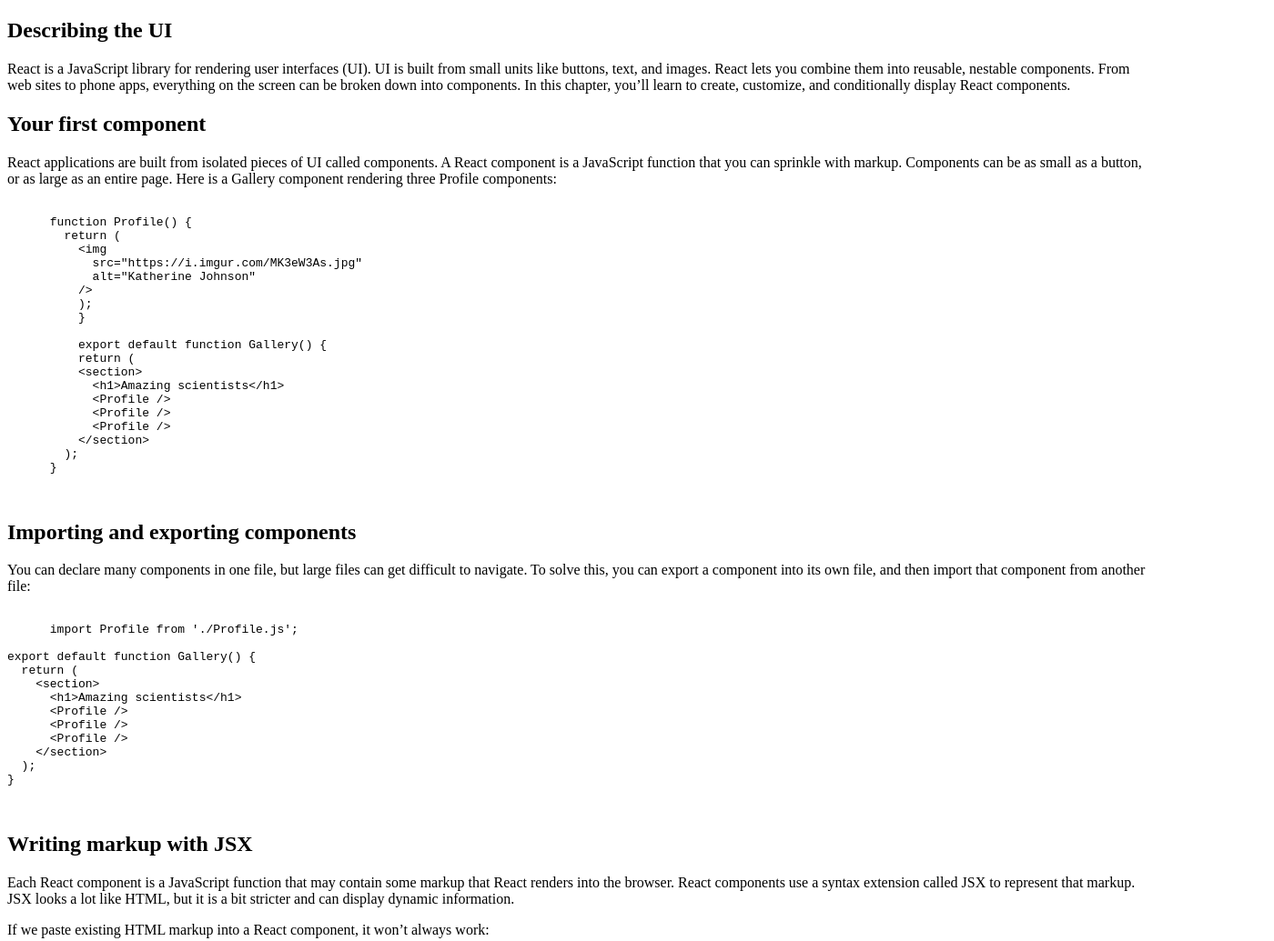
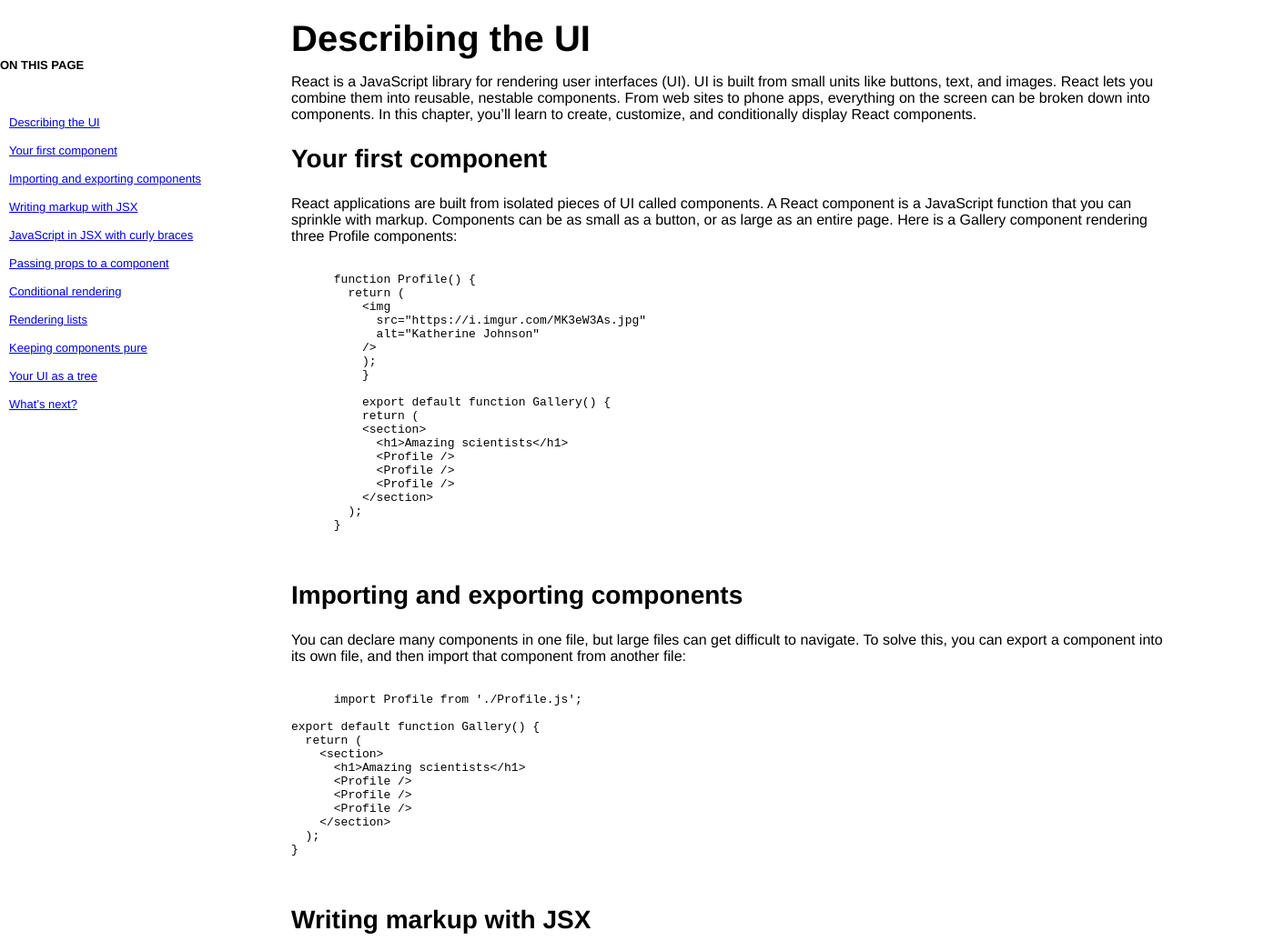
Before and after one commit to SergiuRomaniuc/DocumentationProject, a website built with webpack: page index.html in a window 1280 px wide. Shown: the top 1035 px of the page at 91% size, 1400 px wide, since content can reach past the window. Built offline with nearby package versions, Linux system fonts and the light colour scheme.

Commit message:
made the layout

```diff
--- a/css/styles.css
+++ b/css/styles.css
@@ -0,0 +1,58 @@
+
+body {
+  margin: 0;
+  display: flex;
+  font-family: Helvetica, Arial, sans-serif;
+}
+
+#main-doc {
+  position: absolute;
+  margin-left: 300px;
+  padding: 20px;
+  box-sizing: border-box;
+  background-color: #ffffff;
+  width: 1000px;
+  display: block;
+}
+
+#navbar {
+  width: 300px;
+  height: 100%;
+  box-sizing: border-box;
+  position: fixed;
+  left: 0;
+  margin-top: 40px;
+}
+
+#navbar a {
+  display: block;
+  padding: 8px 0;
+  margin-left: 10px;
+  font-size: 13px;
+}
+
+.nav-header {
+  margin: 0 12px;
+  padding-bottom: 16px;
+  font-size: 13px;
+  font-weight: 700;
+}
+
+h1 {
+  font-size: 40px;
+  margin: 0;
+}
+
+h2 {
+  font-size: 28px;
+  margin: 0;
+}
+
+header:not(.navbar-header):not(.main-header) {
+  margin: 24px 0;
+  padding-right: 28px;
+}
+
+header.main-header {
+  padding-right: 28px;
+}
--- a/index.html
+++ b/index.html
@@ -6,9 +6,23 @@
   <meta name="viewport" content="width=device-width, initial-scale=1.0" />
 </head>
 <body>
+<nav id="navbar">
+  <header class="nav-header"> ON THIS PAGE</header>
+  <a class="nav-link" href="#Describing_the_UI">Describing the UI</a>
+  <a class="nav-link" href="#Your_first_component">Your first component</a>
+  <a class="nav-link" href="#Importing_and_exporting_components">Importing and exporting components</a>
+  <a class="nav-link" href="#Writing_markup_with_JSX">Writing markup with JSX</a>
+  <a class="nav-link" href="#JavaScript_in_JSX_with_curly_braces">JavaScript in JSX with curly braces</a>
+  <a class="nav-link" href="#Passing_props_to_a_component">Passing props to a component</a>
+  <a class="nav-link" href="#Conditional_rendering">Conditional rendering</a>
+  <a class="nav-link" href="#Rendering_lists">Rendering lists</a>
+  <a class="nav-link" href="#Keeping_components_pure">Keeping components pure</a>
+  <a class="nav-link" href="#Your_UI_as_a_tree">Your UI as a tree</a>
+  <a class="nav-link" href="#What’s_next?">What’s next?</a>
+</nav>
 <main id="main-doc">
   <section class="main-section" id="Describing_the_UI">
-    <header>
+    <header class="main-header">
       <h1>Describing the UI</h1>
     </header>
     <p>React is a JavaScript library for rendering user interfaces (UI). UI is built from small units like buttons, text, and images. React lets you combine them into reusable, nestable components. From web sites to phone apps, everything on the screen can be broken down into components. In this chapter, you’ll learn to create, customize, and conditionally display React components.</p>
@@ -404,19 +418,5 @@
 
 
 </main>
-<nav id="navbar">
-  <header>ON THIS PAGE</header>
-  <a class="nav-link" href="#Describing_the_UI">Describing the UI</a>
-  <a class="nav-link" href="#Your_first_component">Your first component</a>
-  <a class="nav-link" href="#Importing_and_exporting_components">Importing and exporting components</a>
-  <a class="nav-link" href="#Writing_markup_with_JSX">Writing markup with JSX</a>
-  <a class="nav-link" href="#JavaScript_in_JSX_with_curly_braces">JavaScript in JSX with curly braces</a>
-  <a class="nav-link" href="#Passing_props_to_a_component">Passing props to a component</a>
-  <a class="nav-link" href="#Conditional_rendering">Conditional rendering</a>
-  <a class="nav-link" href="#Rendering_lists">Rendering lists</a>
-  <a class="nav-link" href="#Keeping_components_pure">Keeping components pure</a>
-  <a class="nav-link" href="#Your_UI_as_a_tree">Your UI as a tree</a>
-  <a class="nav-link" href="#What’s_next?">What’s next?</a>
-</nav>
 </body>
 </html>
```
